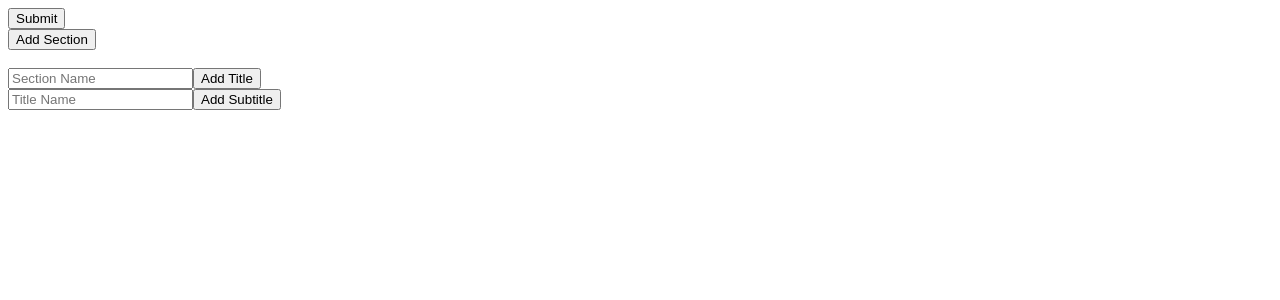
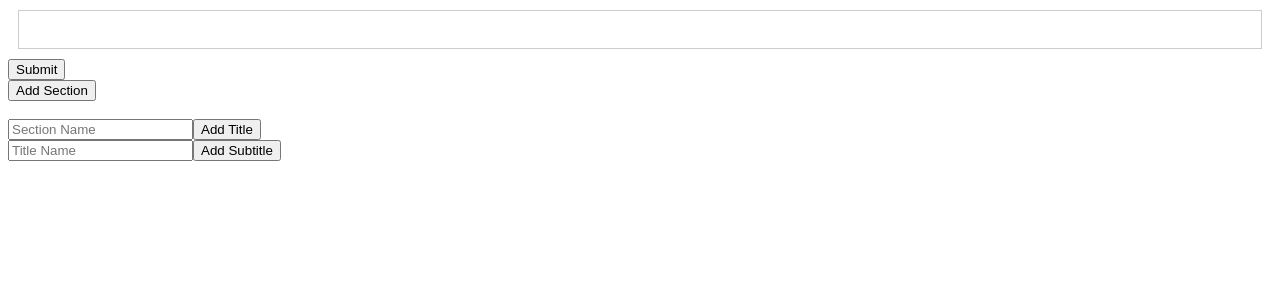
Before and after one commit to Bouhm-Yassine/report-designer, an Angular app: page /templates in a window 1280 px wide. Both pictures are taken after a click on the button "Add Section". Shown: the top 300 px of the page. Built offline with nearby package versions, Linux system fonts and the light colour scheme.

Commit message:
setup live preview template

```diff
--- a/src/app/feature/pages/templates/components/design-container/design-container.component.html
+++ b/src/app/feature/pages/templates/components/design-container/design-container.component.html
@@ -1,3 +1,16 @@
+<app-section
+  *ngFor="let section of reportForm.value.sections"
+  [title]="section.name"
+>
+  <app-title *ngFor="let title of section.titles" [name]="title.name">
+    <app-title
+      *ngFor="let subtitle of title.subtitles"
+      [name]="subtitle.name"
+      [isSubtitle]="true"
+    ></app-title>
+  </app-title>
+</app-section>
+
 <button (click)="submitForm()">Submit</button>
 
 <br />
```
